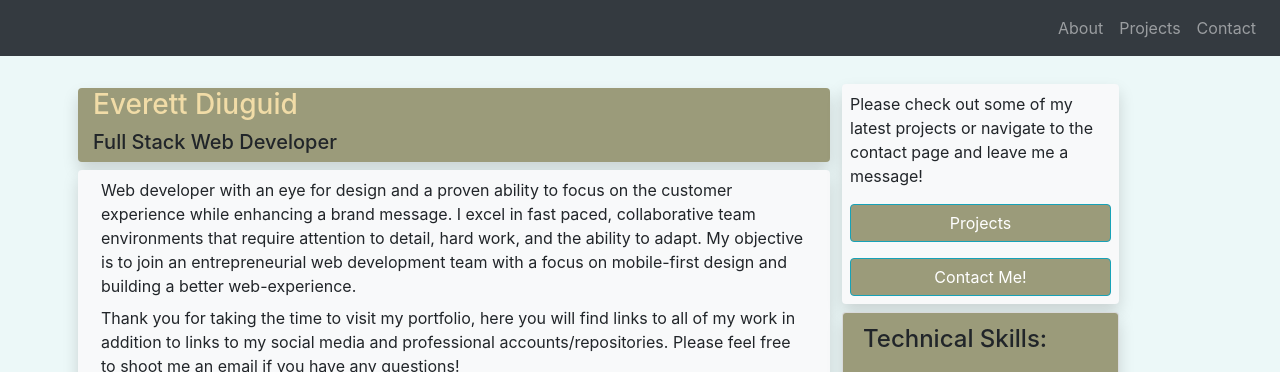
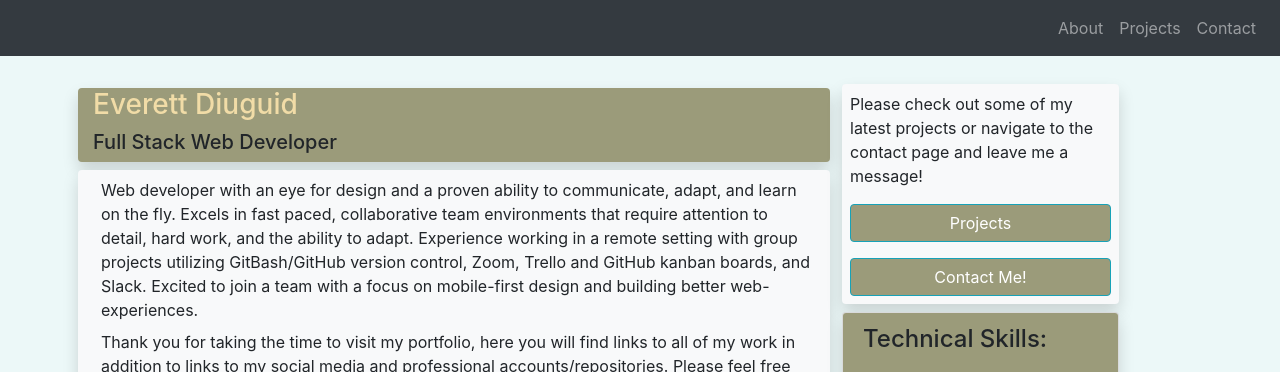
Before and after one commit to diuguide/portfolio_react, a React (Create React App) app in the folder porfolio_react/: page / in a window 1280 px wide. Shown: the top 372 px of the page. Built offline with nearby package versions, Linux system fonts and the light colour scheme.

Commit message:
updated about

```diff
--- a/porfolio_react/src/components/About/index.js
+++ b/porfolio_react/src/components/About/index.js
@@ -6,7 +6,7 @@ function About(props) {
             <div className="col">
                 <div className="row">
                     <div className="col m-1 shadow bg-light rounded">
-                        <div className="pt-2 pl-2 aboutDescription">Web developer with an eye for design and a proven ability to focus on the customer experience while enhancing a brand message.  I excel in fast paced, collaborative team environments that require  attention to detail, hard work, and the ability to adapt. My objective is to join an entrepreneurial web development team with a focus on mobile-first design and building a better web-experience.</div>
+                        <div className="pt-2 pl-2 aboutDescription">Web developer with an eye for design and a proven ability to communicate, adapt, and learn on the fly. Excels in fast paced, collaborative team environments that require attention to detail, hard work, and the ability to adapt. Experience working in a remote setting with group projects utilizing GitBash/GitHub version control, Zoom, Trello and GitHub kanban boards, and Slack.  Excited to join a team with a focus on mobile-first design and building better web-experiences.</div>
                         <div className="p-2">Thank you for taking the time to visit my portfolio, here you will find links to all of my work in addition to links to my social media and professional accounts/repositories.  Please feel free to shoot me an email if you have any questions!</div>
                         <div className="float-right pr-4 pb-2">- Everett</div>
                     </div>
```
